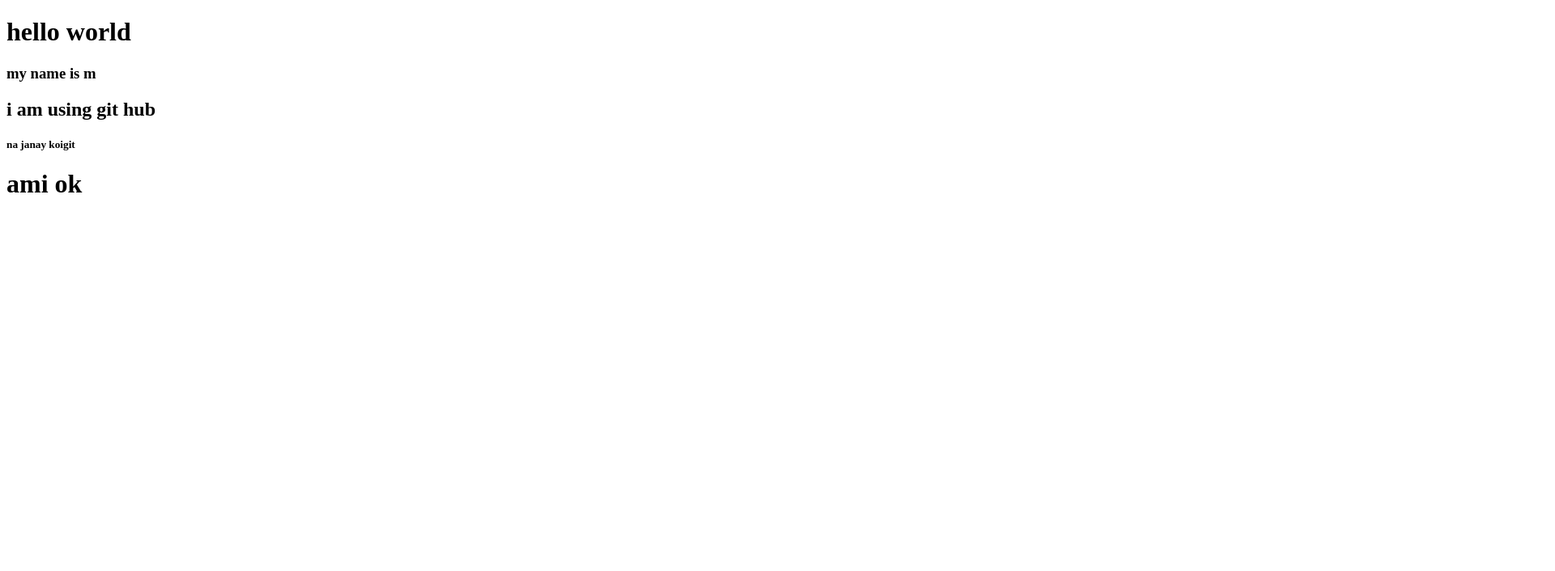
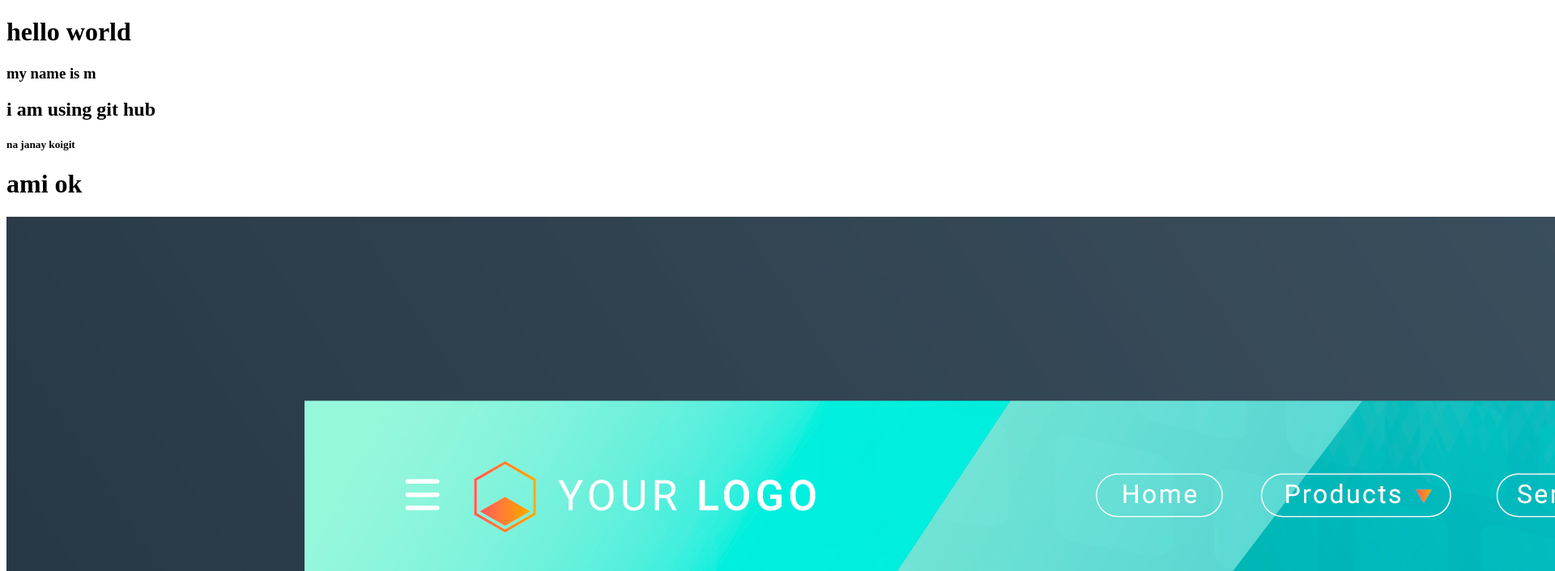
Before and after one commit to Maskuruzzaman95/My-first-website, a plain HTML site: page index.html in a window 1280 px wide. Shown: the top 706 px of the page at 81% size, 1920 px wide, since content can reach past the window. Drawn offline with Linux system fonts and the light colour scheme.

Commit message:
creat pic

```diff
--- a/index.html
+++ b/index.html
@@ -11,5 +11,6 @@
     <h2>i am using git hub</h2>
     <h5>na janay koigit</h5>
     <h1>ami ok</h1>
+    <img src="B.jpg">
 </body>
 </html>
```
Also changed, not shown: B.jpg (added).
